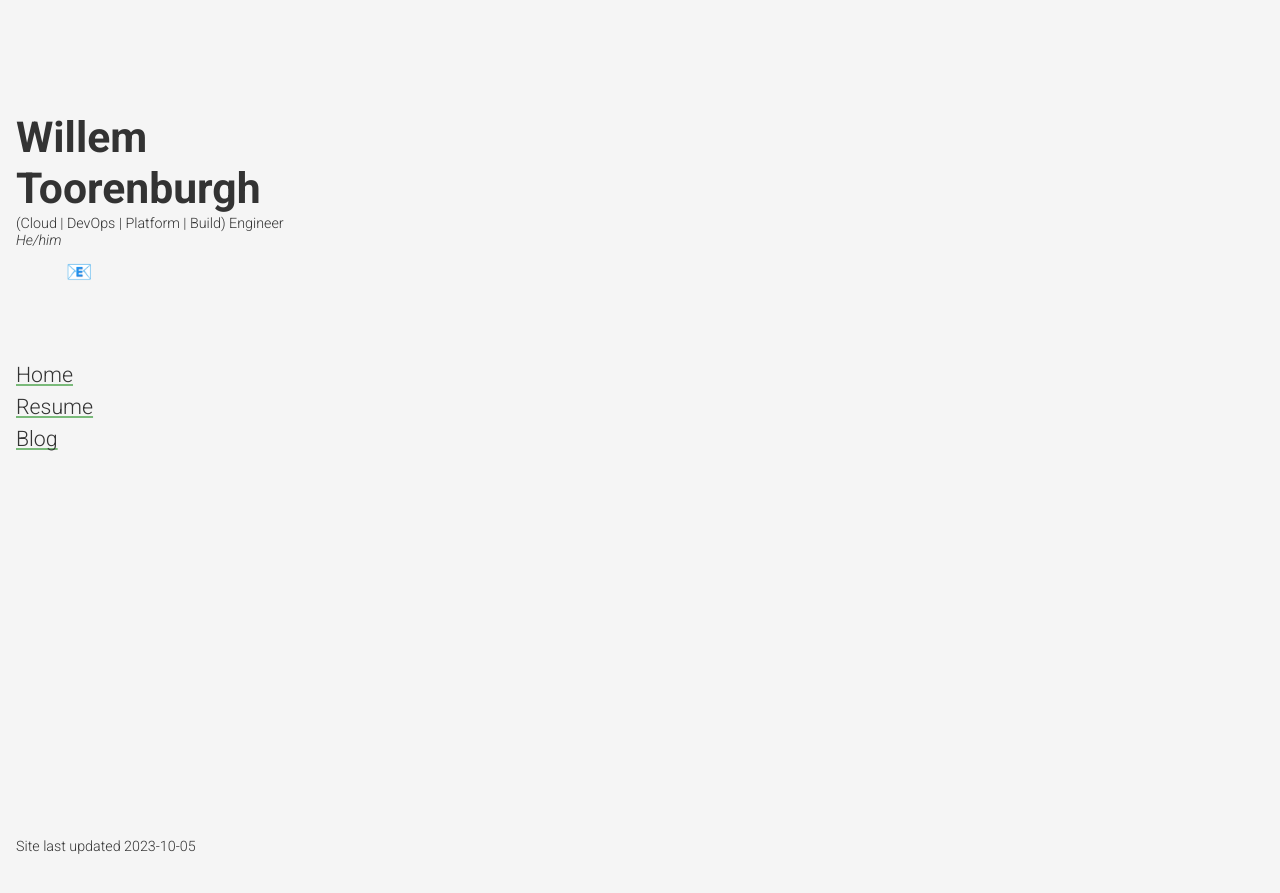
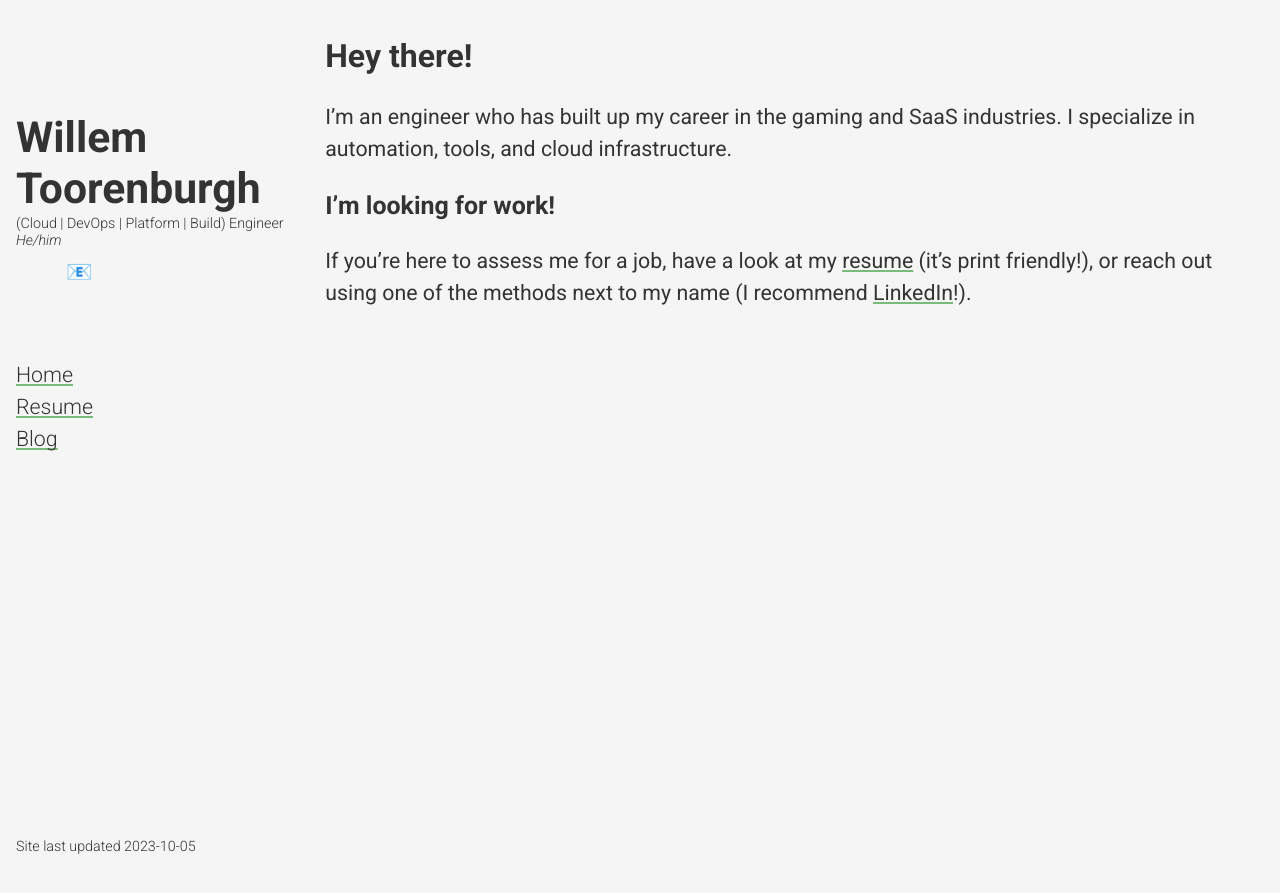
Before and after one commit to WillemToorenburgh/WillemToorenburgh.github.io, a Jekyll site: the page built from index.md, in a window 1280 px wide. Shown: the top 893 px of the page. Built offline with Jekyll 4.4.1, drawn with Linux system fonts in a browser that asks for light colours.

Commit message:
Put a little info in the landing page so one need not confront the void

```diff
--- a/index.md
+++ b/index.md
@@ -1,3 +1,11 @@
 ---
 title: Home
 ---
+
+## Hey there!
+
+I'm an engineer who has built up my career in the gaming and SaaS industries. I specialize in automation, tools, and cloud infrastructure.
+
+### I'm looking for work!
+
+If you're here to assess me for a job, have a look at my [resume]({% link resume.html %}) (it's print friendly!), or reach out using one of the methods next to my name (I recommend [LinkedIn](https://www.linkedin.com/in/{{ site.linkedin_username| cgi_escape | escape }})!).
```
